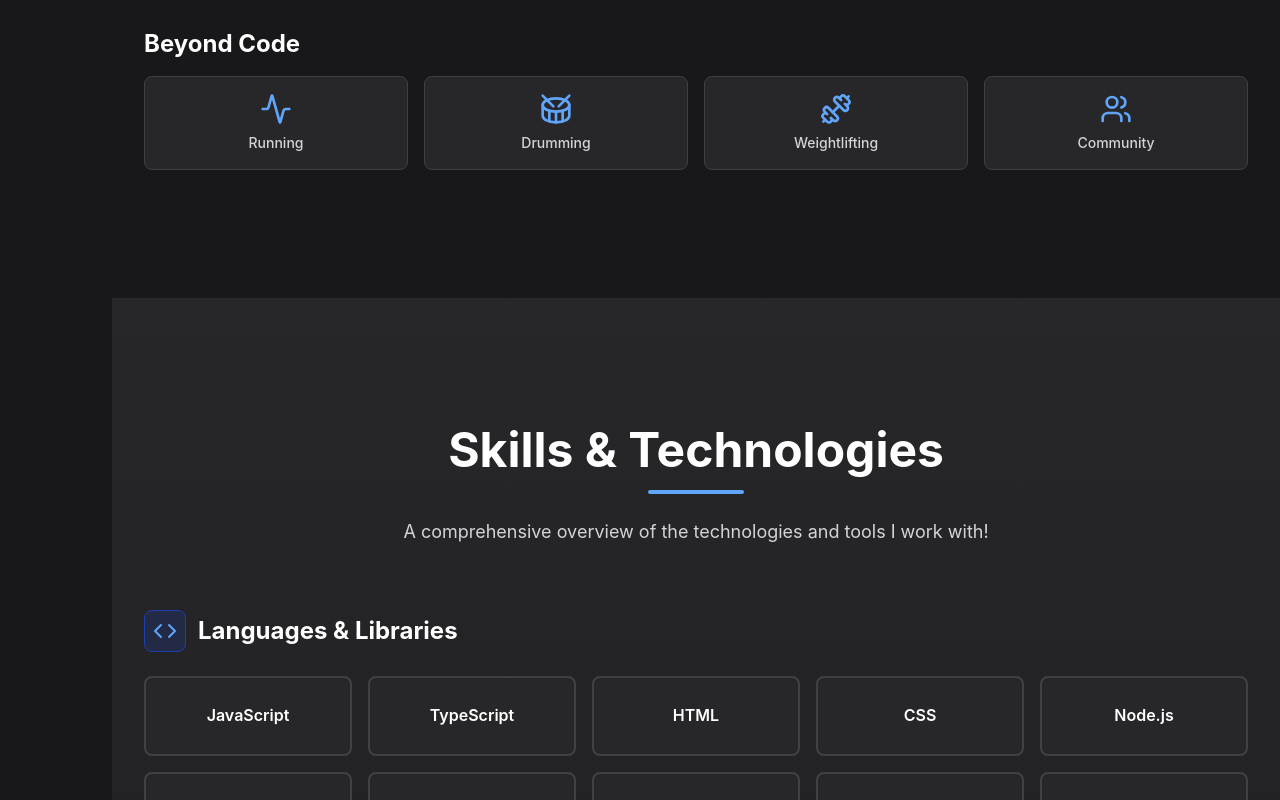
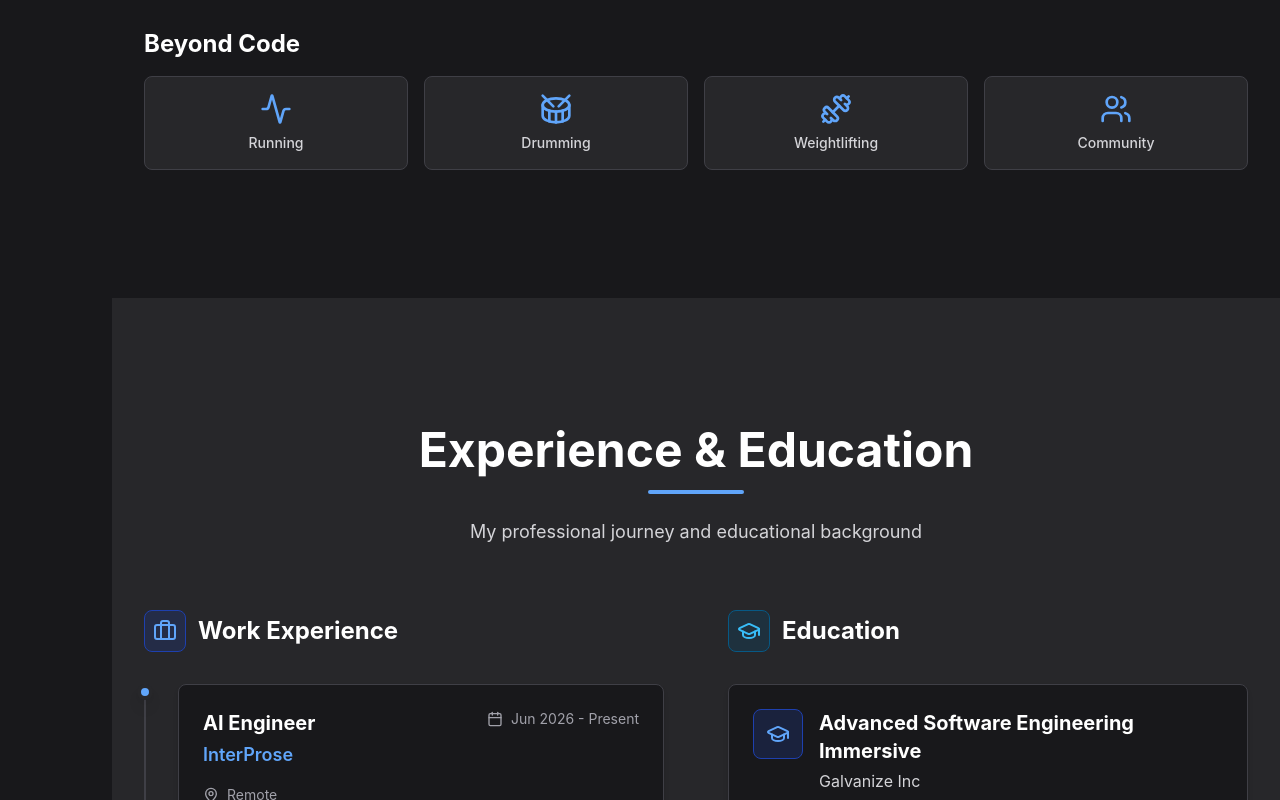
Before and after one commit to mitchellnkeo/portfolio, a React (Vite) app: page / in a window 1280 px wide. Shown: the part 2000-2800 px from the top of the page. Built offline with nearby package versions, Linux system fonts and the light colour scheme.

Commit message:
Experience update

```diff
--- a/src/App.tsx
+++ b/src/App.tsx
@@ -31,10 +31,10 @@ function App() {
           <Suspense fallback={<LoadingSpinner size="lg" />}>
             <Hero />
             <About />
+            <Experience />
             <Skills />
             <Projects />
             <Testimonials />
-            <Experience />
             <Contact />
           </Suspense>
         </main>
--- a/src/data/experience.ts
+++ b/src/data/experience.ts
@@ -3,10 +3,27 @@ import type { WorkExperience, Education } from '../types';
 export const workExperience: WorkExperience[] = [
   {
     id: '1',
+    company: 'InterProse',
+    position: 'AI Engineer',
+    startDate: '2026-06',
+    current: true,
+    location: 'Remote',
+    responsibilities: [
+      'Build AI-powered features such as document understanding, summarization, classification, and workflow automation',
+      'Develop AI agents and prompt-driven systems that analyze data, generate structured outputs, and assist users',
+      'Create internal tools that improve productivity, including developer assistants and support automation tools',
+      'Prototype new AI capabilities, evaluate model performance, and iterate on prompt and workflow design',
+      'Integrate AI features into existing systems and applications alongside engineering teams',
+      'Monitor performance, quality, and cost of AI systems and continuously improve outputs through testing and evaluation',
+    ],
+  },
+  {
+    id: '2',
     company: 'Golden Tech',
     position: 'Software Engineer',
     startDate: '2024-03',
-    current: true,
+    endDate: '2026-01',
+    current: false,
     location: 'Tacoma, WA',
     responsibilities: [
       'Develop and maintain responsive web applications using TypeScript, React, and Tailwind CSS, ensuring clean, scalable, and maintainable front-end architecture',
@@ -15,7 +32,7 @@ export const workExperience: WorkExperience[] = [
     ],
   },
   {
-    id: '2',
+    id: '3',
     company: 'U.S. Army, 1st Special Forces Group',
     position: 'Communications Manager',
     startDate: '2020-12',
--- a/src/utils/constants.ts
+++ b/src/utils/constants.ts
@@ -42,10 +42,10 @@ export const colors = {
 export const navSections = [
   { id: 'hero', label: 'Home' },
   { id: 'about', label: 'About' },
+  { id: 'experience', label: 'Experience' },
   { id: 'skills', label: 'Skills' },
   { id: 'projects', label: 'Projects' },
   { id: 'testimonials', label: 'Testimonials' },
-  { id: 'experience', label: 'Experience' },
   { id: 'contact', label: 'Contact' },
 ] as const;
 
```
